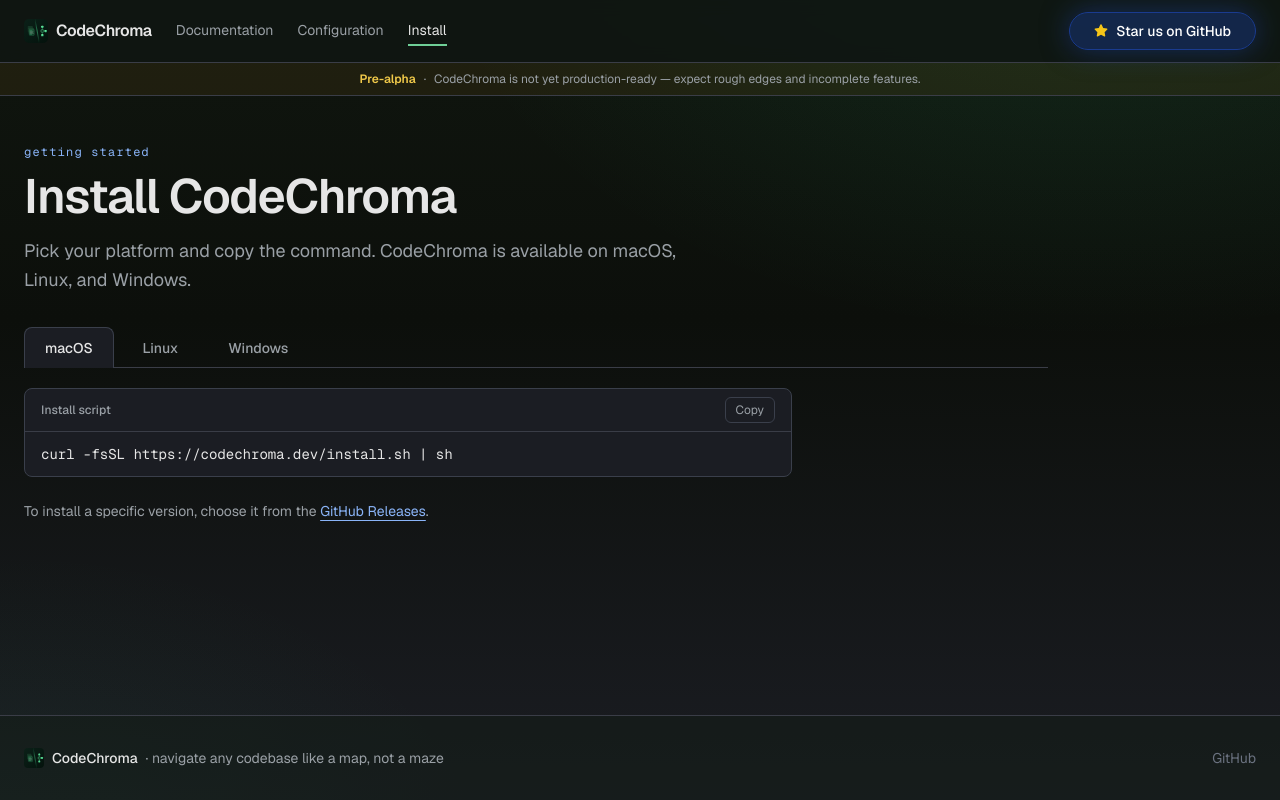
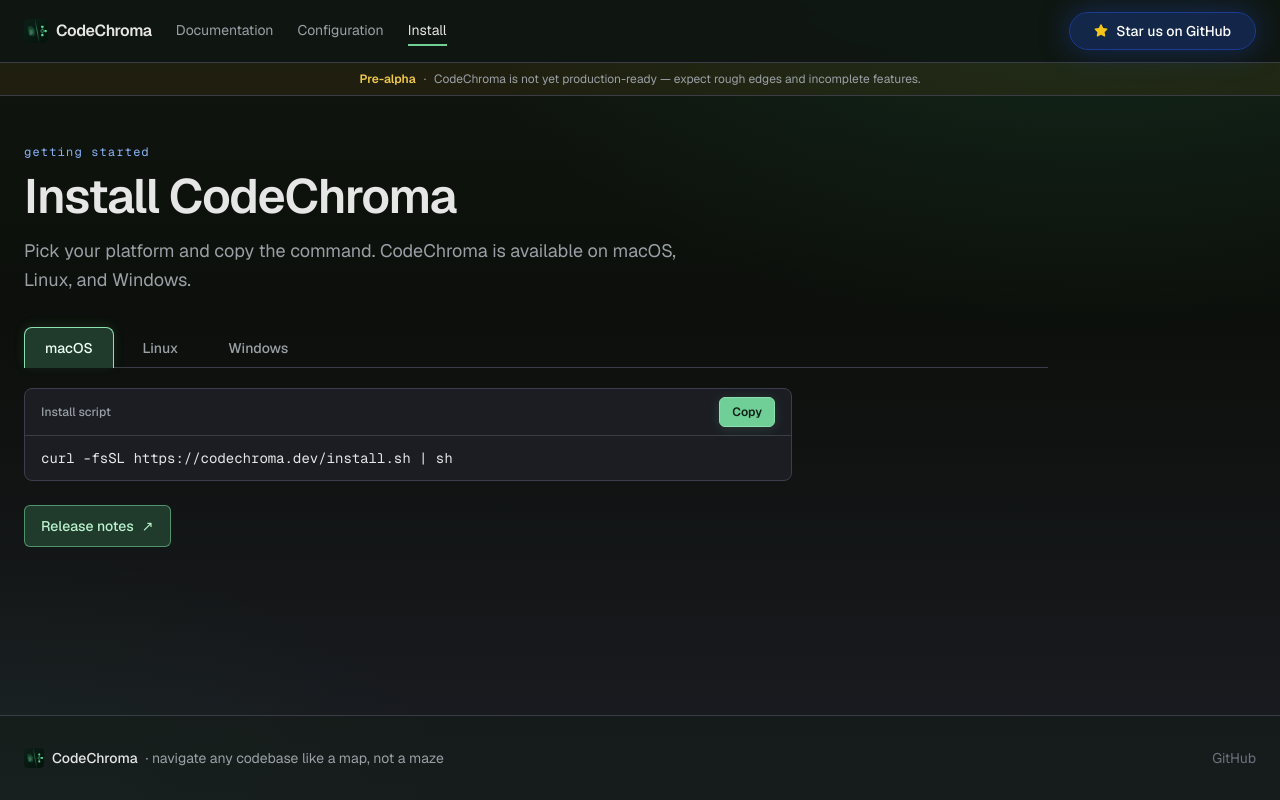
Before and after one commit to gutzerk/code_chroma_web, a Next.js app: page /install in a window 1280 px wide. Built offline with nearby package versions, Linux system fonts and the light colour scheme.

Commit message:
Brighten install actions and surface release notes

```diff
--- a/components/HeroInstallCommand.tsx
+++ b/components/HeroInstallCommand.tsx
@@ -30,6 +30,7 @@
 
   return (
     <div className={styles.installCommandWrap} id="install">
+      <div className={styles.installControlsRow}>
         <div className={styles.installPlatformTabs} role="tablist" aria-label="Choose your operating system">
           {PLATFORMS.map((item) => (
             <button
@@ -47,6 +48,10 @@
             </button>
           ))}
         </div>
+        <a className={styles.releaseNotesLink} href="https://github.com/gutzerk/code_chroma/releases" target="_blank" rel="noreferrer">
+          Release notes <span aria-hidden="true">↗</span>
+        </a>
+      </div>
       <div className={styles.installCommand} role="tabpanel" aria-label={`${selected.name} install command`}>
         <code className={styles.installCommandCode}>{selected.command}</code>
         <button className={styles.installCommandButton} type="button" onClick={copyCommand}>
--- a/components/InstallTabs.tsx
+++ b/components/InstallTabs.tsx
@@ -51,7 +51,7 @@
         <button
           type="button"
           onClick={copy}
-          className="rounded-md border border-[color:var(--border)] px-2.5 py-1 text-xs text-[color:var(--text-2)] transition-colors hover:border-[color:var(--added)] hover:text-[color:var(--added)]"
+          className="rounded-md border border-[#8de0b0] bg-[#6fcf97] px-3 py-1.5 text-xs font-semibold text-[#102018] shadow-[0_2px_12px_rgba(111,207,151,0.18)] transition-colors hover:border-[#b1f0c8] hover:bg-[#8de0b0] focus-visible:outline focus-visible:outline-2 focus-visible:outline-offset-2 focus-visible:outline-[#b1f0c8]"
         >
           {copied ? "Copied ✓" : "Copy"}
         </button>
@@ -95,8 +95,8 @@
             onClick={() => setPlatform(p)}
             className={`-mb-px rounded-t-lg border border-b-0 px-5 py-2.5 text-sm font-medium transition-colors ${
               platform.id === p.id
-                ? "border-[color:var(--border)] bg-[color:var(--surface-0)] text-[color:var(--text-1)]"
-                : "border-transparent text-[color:var(--text-2)] hover:text-[color:var(--text-1)]"
+                ? "border-[#8de0b0] bg-[#203b2c] text-[#effff4] shadow-[0_-2px_12px_rgba(111,207,151,0.12)]"
+                : "border-transparent text-[color:var(--text-2)] hover:border-[color:var(--border)] hover:bg-[color:var(--surface-0)] hover:text-[color:var(--text-1)]"
             }`}
           >
             {p.name}
@@ -116,16 +116,14 @@
         ))}
       </div>
 
-      <p className="mt-6 text-sm text-[color:var(--text-2)]">
-        To install a specific version, choose it from the{" "}
-        <a
-          href="https://github.com/gutzerk/code_chroma/releases"
-          className="text-[color:var(--accent)] underline underline-offset-4 hover:opacity-80"
-        >
-          GitHub Releases
-        </a>
-        .
-      </p>
+      <a
+        href="https://github.com/gutzerk/code_chroma/releases"
+        target="_blank"
+        rel="noreferrer"
+        className="mt-6 inline-flex items-center gap-2 rounded-md border border-[#6fcf97]/60 bg-[#203b2c] px-4 py-2.5 text-sm font-medium text-[#b9f2cc] transition-colors hover:border-[#9be5b3] hover:bg-[#294c37] hover:text-white focus-visible:outline focus-visible:outline-2 focus-visible:outline-offset-2 focus-visible:outline-[#9be5b3]"
+      >
+        Release notes <span aria-hidden="true">↗</span>
+      </a>
     </>
   );
 }
```
Also changed, not shown: components/CodeArchitectureHero.module.css (+12 -6 lines). Lines whose indentation alone changed are shown as unchanged.
